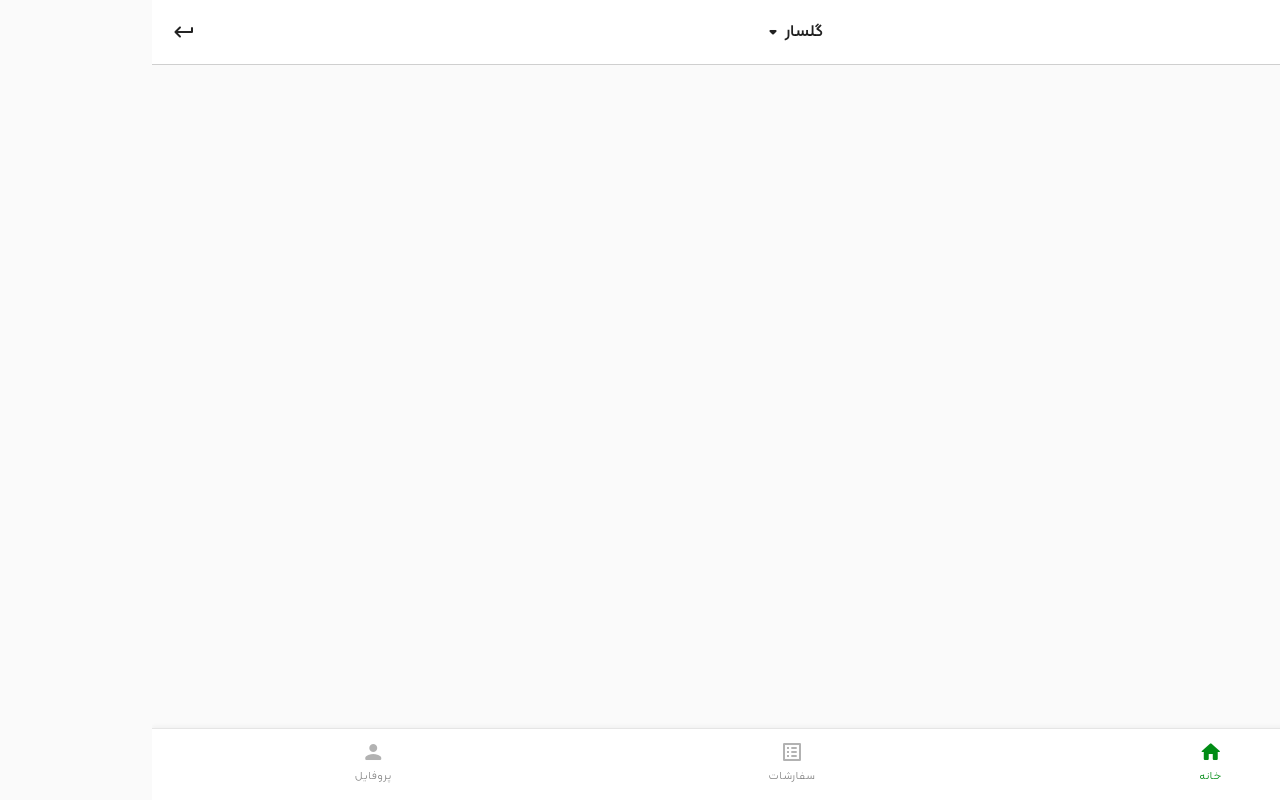
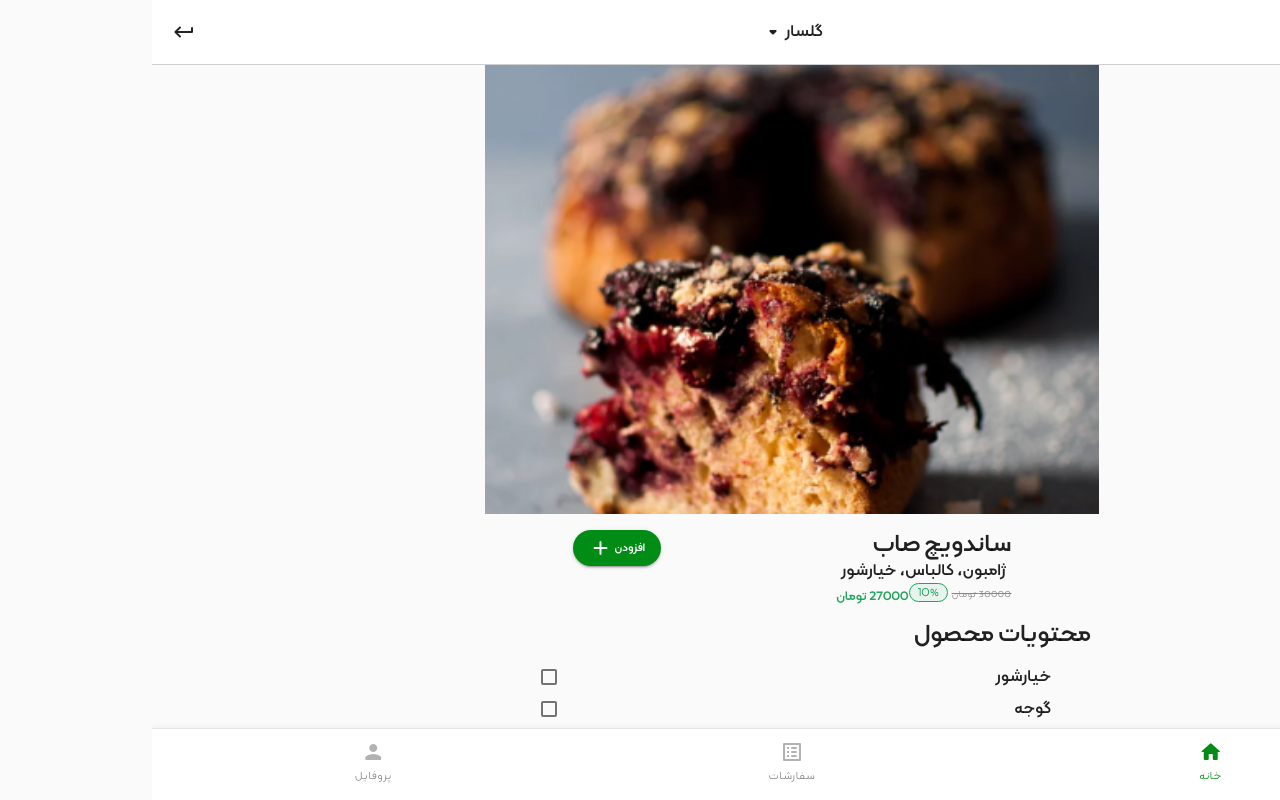
Before and after one commit to amirmfallah/mobydick-app-frontend, an Angular app: page /product in a window 1280 px wide. Before the commit this address led to /. Built offline with nearby package versions, Linux system fonts and the light colour scheme.

Commit message:
add product page

```diff
--- a/src/app/app-routing.module.ts
+++ b/src/app/app-routing.module.ts
@@ -5,6 +5,7 @@ import { HomeComponent } from './home/home.component';
 import { OrderpageComponent } from './orderpage/orderpage.component';
 import { SearchpageComponent } from './searchpage/searchpage.component';
 import { CategoriesComponent } from './ui-kit/categories/categories.component';
+import { ProductComponent } from './product/product.component';
 
 const routes: Routes = [
   {
@@ -24,6 +25,10 @@ const routes: Routes = [
     component: CategorypageComponent,
   },
   {
+    path: 'product',
+    component: ProductComponent,
+  },
+  {
     path: '',
     loadChildren: () =>
       import('./authentication/authentication.module').then(
--- a/src/app/app.module.ts
+++ b/src/app/app.module.ts
@@ -17,6 +17,7 @@ import { SearchItemComponent } from './ui-kit/search-item/search-item.component'
 import { CategorypageComponent } from './categorypage/categorypage.component';
 import { NgbModule } from '@ng-bootstrap/ng-bootstrap';
 import { OrderpageComponent } from './orderpage/orderpage.component';
+import { ProductComponent } from './product/product.component';
 
 @NgModule({
   declarations: [
@@ -32,6 +33,7 @@ import { OrderpageComponent } from './orderpage/orderpage.component';
     SearchItemComponent,
     CategorypageComponent,
     OrderpageComponent,
+    ProductComponent
   ],
   imports: [
     BrowserModule,
--- /dev/null
+++ b/src/app/product/product.component.html
@@ -0,0 +1,85 @@
+<div class="container overflow-auto p-0">
+  <app-top-nav-spacing></app-top-nav-spacing>
+  <img [src]="product.thumbnail" class="w-100" />
+  <div class="top-content d-flex justify-content-around mt-3">
+    <div class="right-side">
+      <h2>{{ product.name }}</h2>
+      <p class="description opacity-64 align-self-start">
+        {{ product.description }}
+      </p>
+      <app-price
+        [price]="product.price"
+        [discountPercentage]="product.discountPercentage"
+      ></app-price>
+    </div>
+
+    <button
+      mat-raised-button
+      color="primary"
+      class="add-button d-flex justify-content-center align-items-center"
+    >
+      افزودن
+      <mat-icon class="material-icons-round"> add</mat-icon>
+    </button>
+  </div>
+
+  <div class="ingredients-section">
+    <div class="top-tab d-flex justify-content-between p-2">
+      <h2>محتویات محصول</h2>
+    </div>
+    <div
+      class="ingredients d-flex justify-content-between px-5 my-2"
+      *ngFor="let ingredient of product.ingredients"
+    >
+      <p>
+        {{ ingredient.item.name }}
+      </p>
+      <mat-checkbox
+        color="primary"
+        [disabled]="ingredient.item.available === false"
+      >
+      </mat-checkbox>
+    </div>
+  </div>
+  <mat-divider class="my-3"></mat-divider>
+  <div class="bread-section">
+    <div class="top-tab d-flex justify-content-between p-2">
+      <h2>انتخاب نان</h2>
+    </div>
+
+    <div
+      class="ingredients d-flex justify-content-between px-5 my-2"
+      *ngFor="let bread of product.breads"
+    >
+      <p>{{ bread.item.name }}</p>
+      <p class="price">+{{ bread.item.price }} تومان</p>
+
+      <mat-radio-button
+        value="1"
+        [disabled]="bread.item.available === false"
+        color="primary"
+      ></mat-radio-button>
+    </div>
+  </div>
+  <mat-divider class="my-4"></mat-divider>
+  <div class="bread-section">
+    <div class="top-tab d-flex justify-content-between p-2">
+      <h2>انتخاب افزودنی</h2>
+    </div>
+
+    <div
+      class="ingredients d-flex justify-content-between px-5 my-2"
+      *ngFor="let option of product.optional"
+    >
+      <p>{{ option.item.name }}</p>
+      <p class="price">+{{ option.item.price }} تومان</p>
+
+      <mat-radio-button
+        value="1"
+        [disabled]="option.item.available === false"
+        color="primary"
+      ></mat-radio-button>
+    </div>
+  </div>
+  <mat-divider class="my-4"></mat-divider>
+</div>
--- /dev/null
+++ b/src/app/product/product.component.scss
@@ -0,0 +1,28 @@
+.add-button {
+  border-radius: 50px;
+  height: 36px;
+}
+h2 {
+  font-weight: bold;
+  font-size: 30px;
+  margin-bottom: 0;
+}
+.expantion {
+  background: rgba($color: #22a45d, $alpha: 0.2);
+}
+expantion-text {
+  font-weight: bold;
+  font-size: 20px;
+  color: #22a45d;
+  text-align: center;
+  letter-spacing: 0.444444px;
+}
+p {
+  font-weight: bold;
+  font-size: 20px;
+  text-align: center;
+  letter-spacing: 0.444444px;
+}
+.price{
+    color: #22A45D;
+}
--- /dev/null
+++ b/src/app/product/product.component.ts
@@ -0,0 +1,99 @@
+import { Component, OnInit, Input } from '@angular/core';
+
+@Component({
+  selector: 'app-product',
+  templateUrl: './product.component.html',
+  styleUrls: ['./product.component.scss'],
+})
+export class ProductComponent implements OnInit {
+  panelOpenState = false;
+  product = {
+    _id: '1',
+    name: 'ساندویچ صاب',
+    price: 30000,
+    discountPercentage: 10,
+    available: true,
+    description: 'ژامبون، کالباس، خیارشور',
+    thumbnail: 'assets/header.png',
+    breads: [
+      {
+        item: {
+          _id: '12',
+          name: 'جو',
+          price: 8800,
+          available: true,
+          thumbnail: '',
+        },
+        required: false,
+      },
+      {
+        item: {
+          _id: '4',
+          name: 'هفت غله',
+          price: 5550,
+          available: false,
+          thumbnail: '',
+        },
+        required: false,
+      },
+    ],
+    ingredients: [
+      {
+        item: {
+          _id: '123',
+          name: 'خیارشور',
+          price: 8000,
+          available: true,
+          thumbnail: '',
+        },
+        required: false,
+      },
+      {
+        item: {
+          _id: '4',
+          name: 'گوجه',
+          price: 7000,
+          available: true,
+          thumbnail: '',
+        },
+        required: false,
+      },
+      {
+        item: {
+          _id: '4',
+          name: 'هالوپینو',
+          price: 6000,
+          available: false,
+          thumbnail: '',
+        },
+        required: false,
+      },
+    ],
+    optional: [
+      {
+        item: {
+          _id: '5',
+          name: 'بیکن',
+          price: 7770,
+          available: true,
+          thumbnail: '',
+        },
+        required: false,
+      },
+      {
+        item: {
+          _id: '6',
+          name: 'پنیر',
+          price: 120,
+          available: false,
+          thumbnail: '',
+        },
+        required: false,
+      },
+    ],
+  };
+
+  constructor() {}
+
+  ngOnInit(): void {}
+}
```
Also changed, not shown: src/app/ui-kit/ui-kit.module.ts (+6 -1 lines), src/assets/header.png (added), 1 other file (tests, documents, lock files or other folders).
